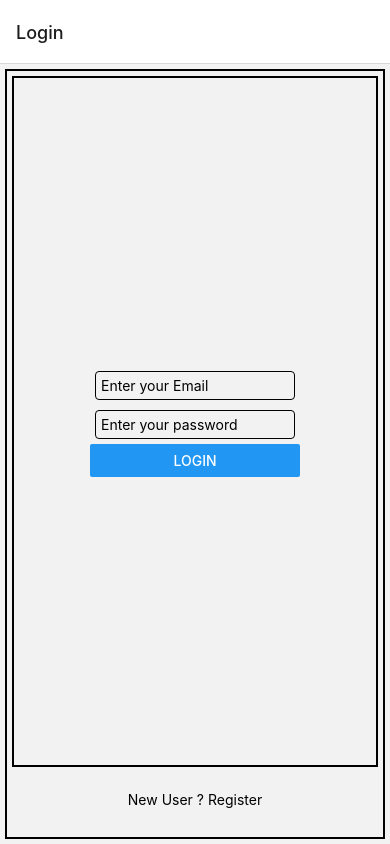
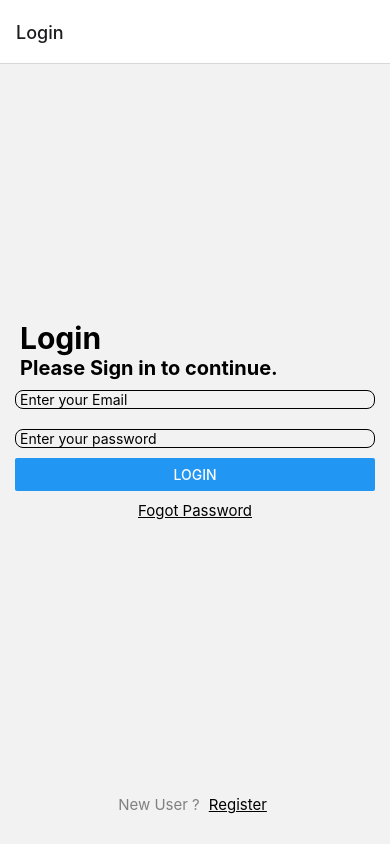
Before and after one commit to abhishek-2k23/React-Native-First-Project, a React Native app: screen /Login in a window 390 px wide. Built offline with nearby package versions, Linux system fonts and the light colour scheme.

Commit message:
sent data to Home via props

```diff
--- a/componetns/Login.jsx
+++ b/componetns/Login.jsx
@@ -10,11 +10,22 @@ import {
   TouchableOpacity,
   TouchableHighlight,
 } from 'react-native';
+
+import { useState,useEffect } from 'react';
+
+//for form data handle
 import {Formik} from 'formik';
+
 const Login = ({navigation}) => {
+
+  //to save the api response error
+  const [error,setError] = useState(null);
+
+  //user login function
     const loginFunction = async(values,action) =>{
         console.log(values);
         try {
+          //sending the request with values
             const response = await fetch('https://form-data-submission-2ew5.onrender.com/login',{
                 method:'POST',
                 headers:{
@@ -23,19 +34,36 @@ const Login = ({navigation}) => {
                 },
                 body : JSON.stringify(values),
             });
+
+            //response converted to json
             const result = await response.json();
             console.log('response : ',result);
 
-            if (response.status == 200){
-                navigation.navigate('Home');
+            //if user matches credentials
+            if (response.status === 200){
+
+              //navigate to home page
+              navigation.navigate('Home',{user: result?.user});
+            }else{
+              setError(result?.message);
             }
         } catch (err){
             console.log('error  : ',err);
         }
     };
+
+    useEffect(() => {
+      setError(null);
+    },[]);
   return (
     <View style={styles.loginAppContainer}>
+
+      {/* login container  */}
       <View style={styles.loginFiedsContainer}>
+        <Text style={{fontSize:30, fontWeight:'bold',marginHorizontal:5,color:'black'}}>Login</Text>
+        <Text style={{fontSize:20, fontWeight:'bold',marginHorizontal:5}}>Please Sign in to continue.</Text>
+
+        {/* form inputs */}
         <Formik
           initialValues={{Email: '',Password : ''}}
           onSubmit={(values, action) => loginFunction(values,action)}>
@@ -56,15 +84,27 @@ const Login = ({navigation}) => {
                 secureTextEntry
                 style={styles.textInput}
                 />
-              <Button  onPress={handleSubmit} title="Login" />
+
+                {/* login button  */}
+              <Button  onPress={handleSubmit} title="Login" style={styles.buttonStyle}/>
             </View>
           )}
         </Formik>
+
+        {/* if any error occurs  */}
+        {
+          error && <Text style={{fontSize:15, marginHorizontal:5, textAlign:'center',marginTop:10,color:'red'}}>{error}</Text>
+        }
+
+        {/* forgot password button  */}
+        <Text style={{fontSize:15, marginHorizontal:5, textAlign:'center',marginTop:10,textDecorationLine:'underline'}}>Fogot Password</Text>
       </View>
+
+      {/* //footer  */}
       <View style={styles.footer}>
-            <Text>New User ?</Text>
+            <Text style={{fontSize:15,color:'grey'}}>New User ?</Text>
             <TouchableHighlight onPress={() => navigation.navigate('Register')} underlayColor={'white'}>
-                <Text>Register</Text>
+                <Text style={{fontSize:15, marginHorizontal:5, textAlign:'center',textDecorationLine:'underline',color:'black'}}>Register</Text>
             </TouchableHighlight>
       </View>
     </View>
@@ -74,25 +114,19 @@ export default Login;
 
 const styles = StyleSheet.create({
   loginAppContainer: {
-    borderWidth: 2,
     flex: 1,
-    padding: 5,
     margin: 5,
   },
   loginFiedsContainer: {
     flex: 10,
-    padding: 20,
+    padding: 10,
     justifyContent: 'center',
-    alignItems: 'center',
-    borderWidth: 2,
   },
   textInput:{
-    flex: 0,
     borderWidth: 1,
-    width: 200,
-    padding:5,
-    margin: 5,
-    borderRadius: 4,
+    marginVertical:10,
+    borderRadius: 8,
+    paddingLeft:4,
   },
   footer: {
     flex: 1,
```
